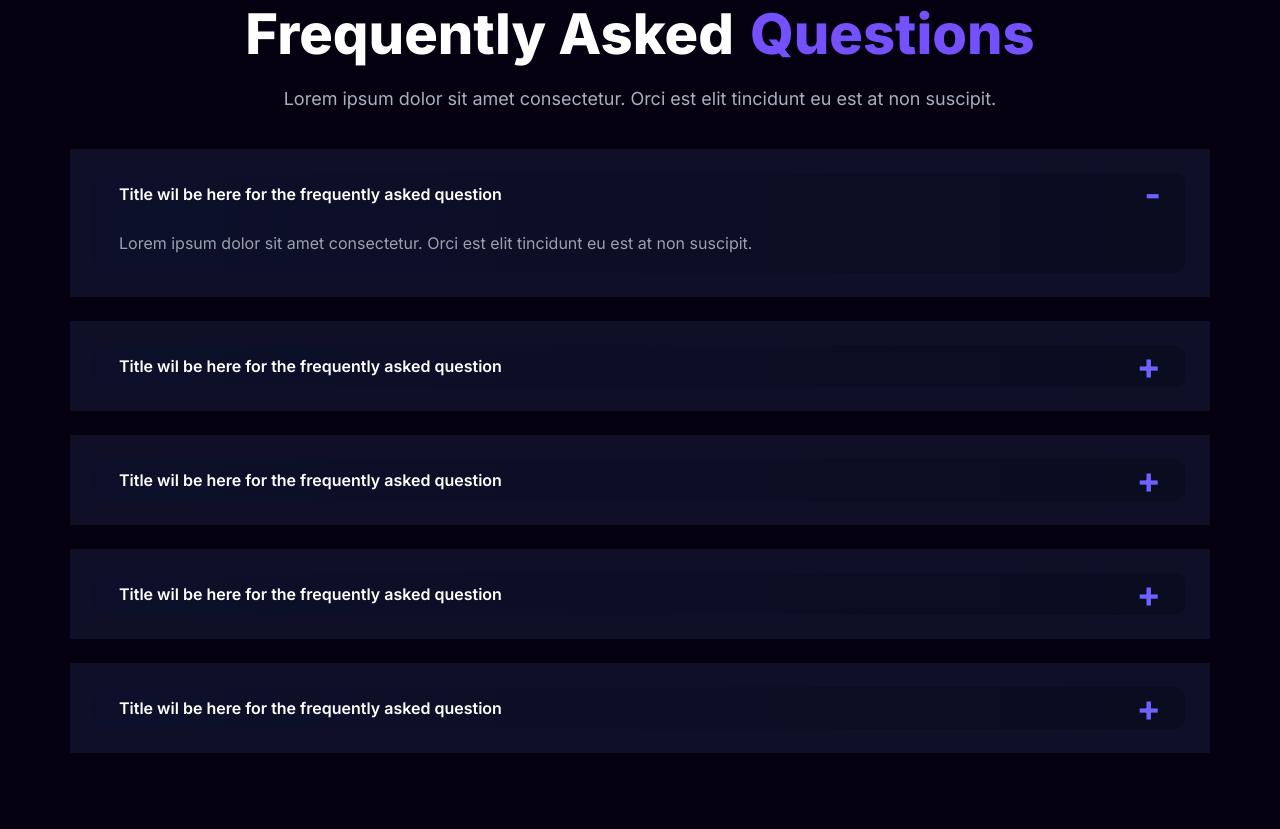
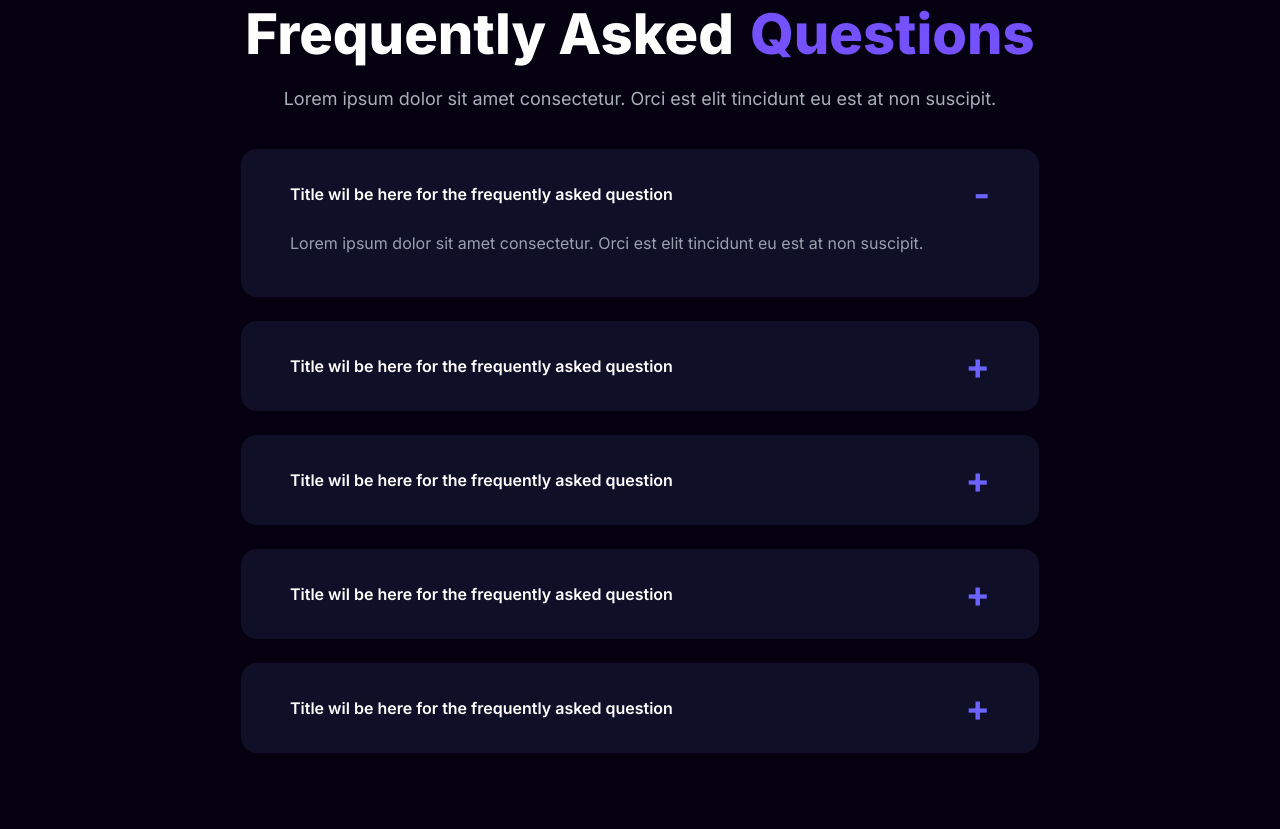
Before and after one commit to nabilislam11/ebt-web-bangla, a website built with Vite: page index.html in a window 1280 px wide. Shown: the part 7211-8040 px from the top of the page. Built offline with nearby package versions, Linux system fonts and the light colour scheme; files whose address does not match are found by name.

Commit message:
slider fixed

```diff
--- a/index.html
+++ b/index.html
@@ -1052,7 +1052,7 @@
     <!--slider-section -->
  <section id="slider/nabil">
     <div class=" relative py-10 md:py-20 px-[4px] lg:px-0 bg-black">
-        <img class="object-cover absolute inset-0 w-full h-full" src="./public/images/roadmap.svg" alt="project">
+
       <div class=" flex flex-col gap-8
         ">
           <div class="relative z-10 h-full flex flex-col justify-center items-center gap-4 ">
@@ -1070,8 +1070,8 @@
 
 
           <div class="p-4 bg-white flex  flex-col lg:flex-row items-center gap-6 rounded-[20px] ">
-          <div class="w-[274px] h-[228px] overflow-hidden rounded-xl flex-shrink-0  ">
-            <img src="./public/images/profile.png" alt="">
+          <div class="w-full max-w-[274px] h-[228px] overflow-hidden rounded-xl flex-shrink-0  ">
+            <img class="w-full h-full object-cover " src="./public/images/profile.png" alt="">
           </div>
           <div class=" flex flex-col justify-between gap-5 text-black ">
             <div class=" space-y-2.5">
@@ -1170,7 +1170,7 @@
 <section id="lightning-nabil">
   <div class="py-10 sm:py-[120px] bg-black">
     <div class="relative container mx-auto flex flex-col gap-8 px-[4px] lg:px-0">
-      <div class="h-full flex flex-col justify-center items-center gap-4 text-center">
+      <div class="h-full w-full flex flex-col justify-center items-center gap-4 text-center">
         <div class="flex flex-col sm:flex-row gap-4">
           <h1 class="text-white text-4xl md:text-[56px] font-semibold md:font-extrabold">
             Frequently Asked
@@ -1185,12 +1185,12 @@
         </p>
       </div>
 
-      <div class="flex flex-col gap-6">
+      <div class="flex flex-col gap-6 w-[70%] mx-auto">
         <!-- FAQ ITEM -->
-        <div class="p-6 bg-[#100F28]">
+        <div class="p-6 rounded-2xl  bg-[#100F28]">
           <details
             open
-            class="group rounded-xl bg-gradient-to-r from-[#0D102A] to-[#0A0C20] border border-transparent group-open:border-[#6C63FF] transition text-white"
+            class="group rounded-xl border border-transparent group-open:border-[#6C63FF] transition text-white"
           >
             <summary class="cursor-pointer flex items-center justify-between px-6 font-semibold list-none">
               <span>Title wil be here for the frequently asked question</span>
@@ -1206,10 +1206,10 @@
             </p>
           </details>
         </div>
-        <div class="p-6 bg-[#100F28]">
+        <div class="p-6 rounded-2xl bg-[#100F28]">
           <details
 
-            class="group rounded-xl bg-gradient-to-r from-[#0D102A] to-[#0A0C20] border border-transparent group-open:border-[#6C63FF] transition text-white"
+            class="group rounded-xl border border-transparent group-open:border-[#6C63FF] transition text-white"
           >
             <summary class="cursor-pointer flex items-center justify-between px-6 font-semibold list-none">
               <span>Title wil be here for the frequently asked question</span>
@@ -1225,10 +1225,10 @@
             </p>
           </details>
         </div>
-        <div class="p-6 bg-[#100F28]">
+        <div class="p-6 rounded-2xl  bg-[#100F28]">
           <details
 
-            class="group rounded-xl bg-gradient-to-r from-[#0D102A] to-[#0A0C20] border border-transparent group-open:border-[#6C63FF] transition text-white"
+            class="group rounded-xl  border border-transparent group-open:border-[#6C63FF] transition text-white"
           >
             <summary class="cursor-pointer flex items-center justify-between px-6 font-semibold list-none">
               <span>Title wil be here for the frequently asked question</span>
@@ -1244,10 +1244,10 @@
             </p>
           </details>
         </div>
-        <div class="p-6 bg-[#100F28]">
+        <div class="p-6 rounded-2xl bg-[#100F28]">
           <details
 
-            class="group rounded-xl bg-gradient-to-r from-[#0D102A] to-[#0A0C20] border border-transparent group-open:border-[#6C63FF] transition text-white"
+            class="group rounded-xl  border border-transparent group-open:border-[#6C63FF] transition text-white"
           >
             <summary class="cursor-pointer flex items-center justify-between px-6 font-semibold list-none">
               <span>Title wil be here for the frequently asked question</span>
@@ -1263,10 +1263,10 @@
             </p>
           </details>
         </div>
-        <div class="p-6 bg-[#100F28]">
+        <div class="p-6 rounded-2xl bg-[#100F28]">
           <details
 
-            class="group rounded-xl bg-gradient-to-r from-[#0D102A] to-[#0A0C20] border border-transparent group-open:border-[#6C63FF] transition text-white"
+            class="group rounded-xl border border-transparent group-open:border-[#6C63FF] transition text-white"
           >
             <summary class="cursor-pointer flex items-center justify-between px-6 font-semibold list-none">
               <span>Title wil be here for the frequently asked question</span>
@@ -1291,7 +1291,7 @@
 <!--nabil section part end -->
 <!-- web -->
 
-<section id="shawn-web" class="relative py-5 md:py-0 flex items-center justify-center overflow-hidden">
+<section id="shawn-web" class="relative py-5 md:py-30 flex items-center justify-center overflow-hidden bg-black">
 
   <img
     src="public/Group 13.png"
```
